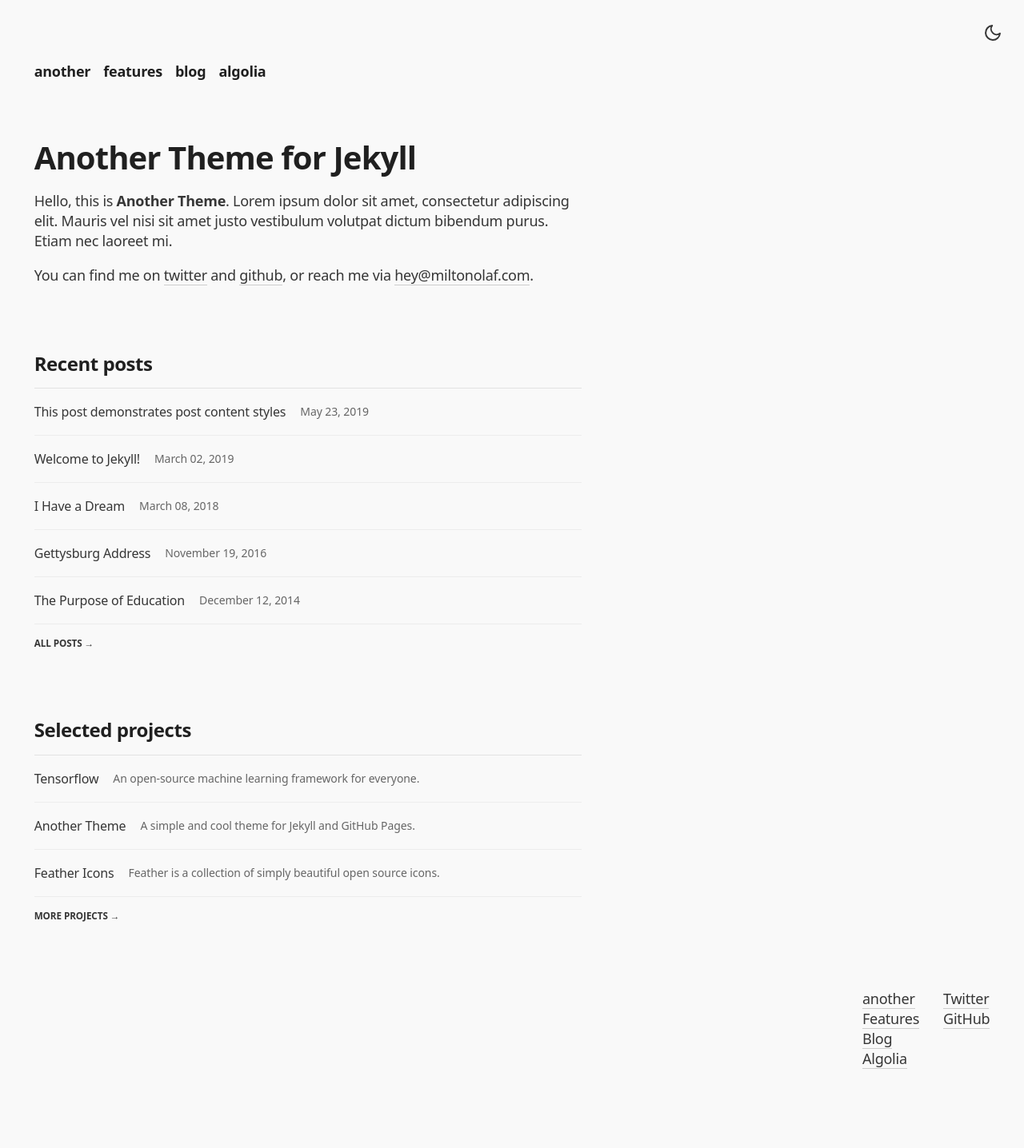
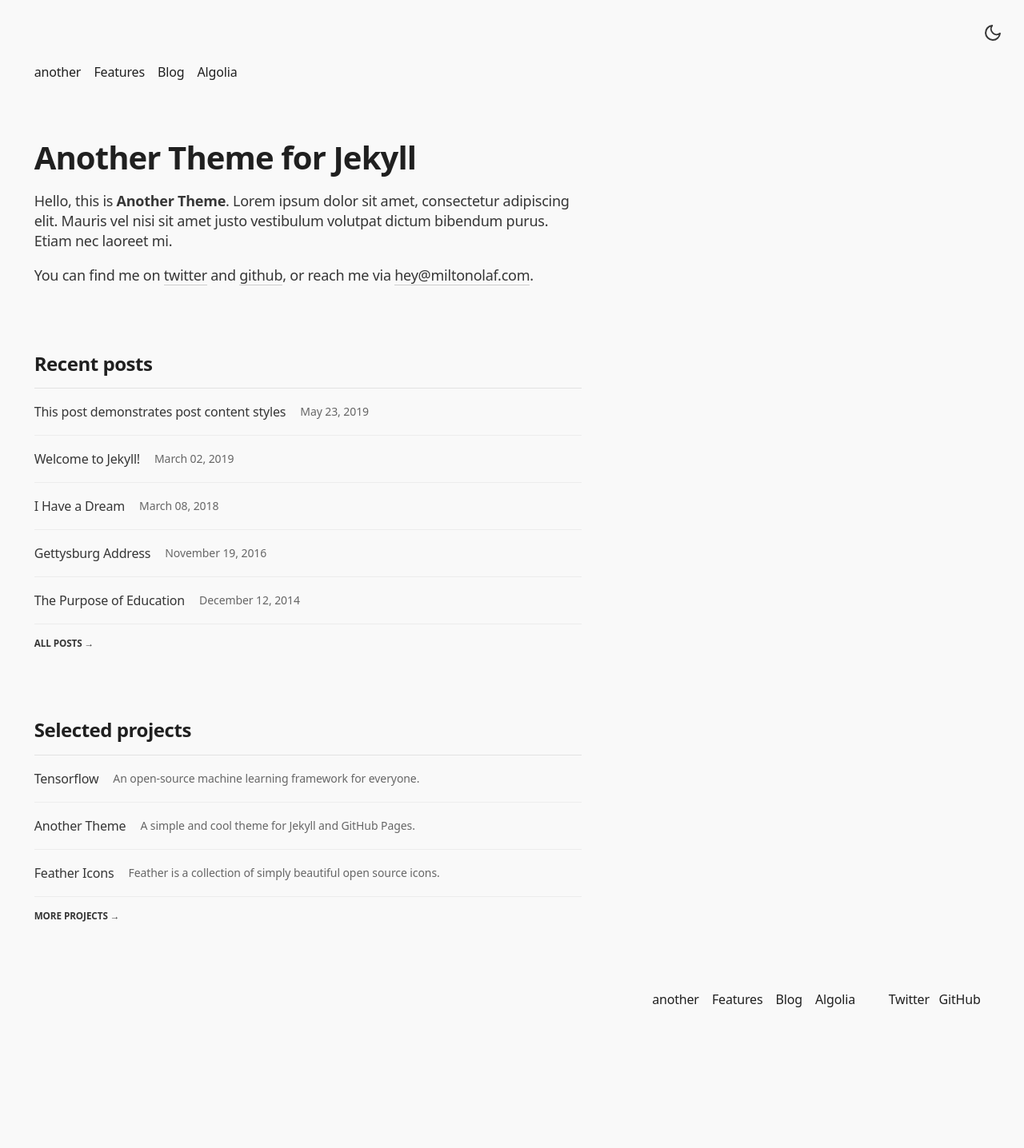
Before and after one commit to miltonparedes/another, a Jekyll site: the page built from index.md, in a window 1280 px wide. Shown: the whole page at 80% size. Built offline with Jekyll 4.4.1, drawn with Linux system fonts in a browser that asks for light colours; some web fonts are replaced; after the commit the page ends 1343 px from its top, so only the background shows below that.

Commit message:
polishing the header

```diff
--- a/_sass/another.scss
+++ b/_sass/another.scss
@@ -10,3 +10,4 @@
 @import "another/posts";
 @import "another/syntax";
 @import "another/code";
+@import "another/footer";
--- a/_sass/another/_header.scss
+++ b/_sass/another/_header.scss
@@ -15,10 +15,9 @@
       margin-right: 0.65rem;
 
       a{
-        font-weight: 600;
+        @include properties($heading-xs);
         color: var(--primary-color);
         border-bottom: 0;
-        text-transform: lowercase;
       }
     }
   }
```
